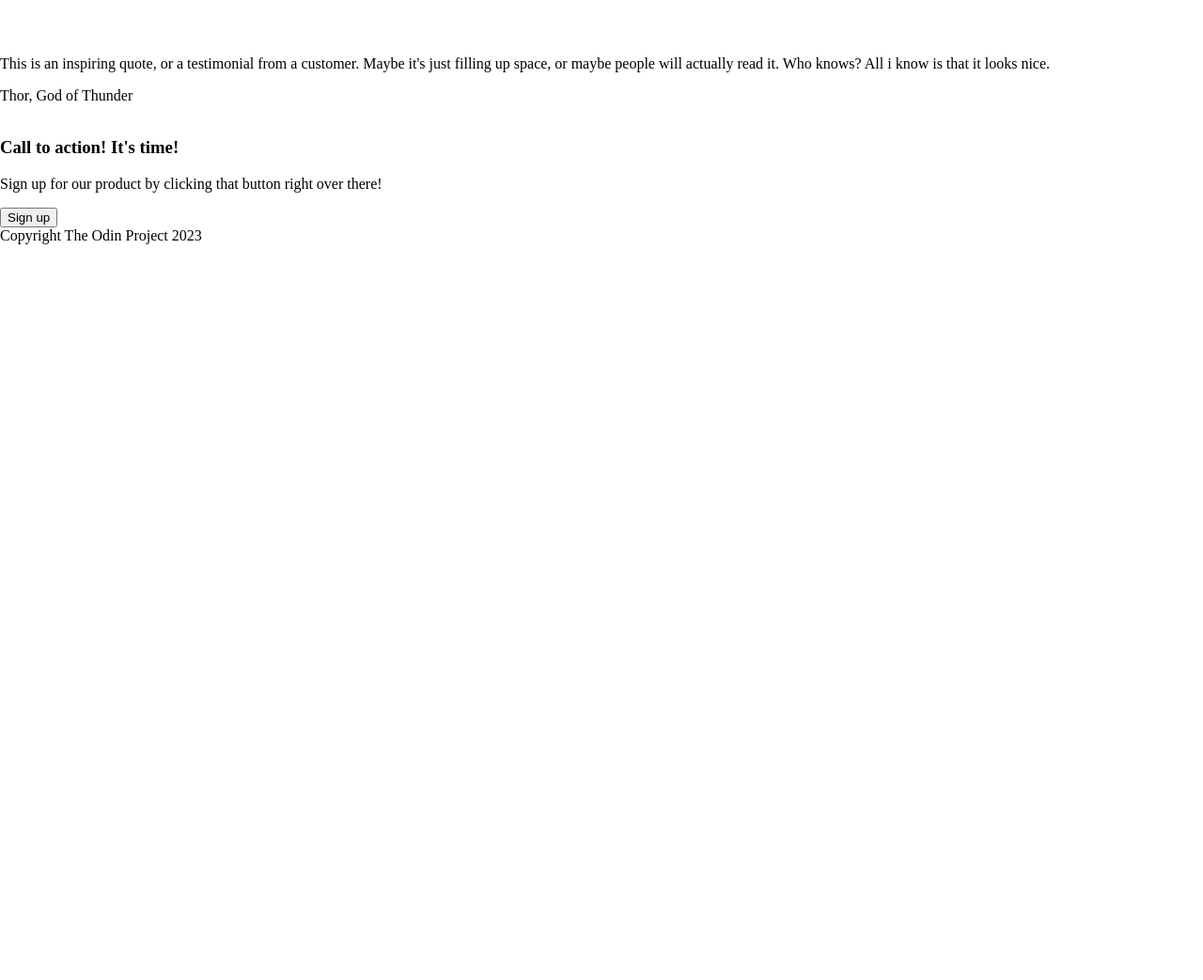
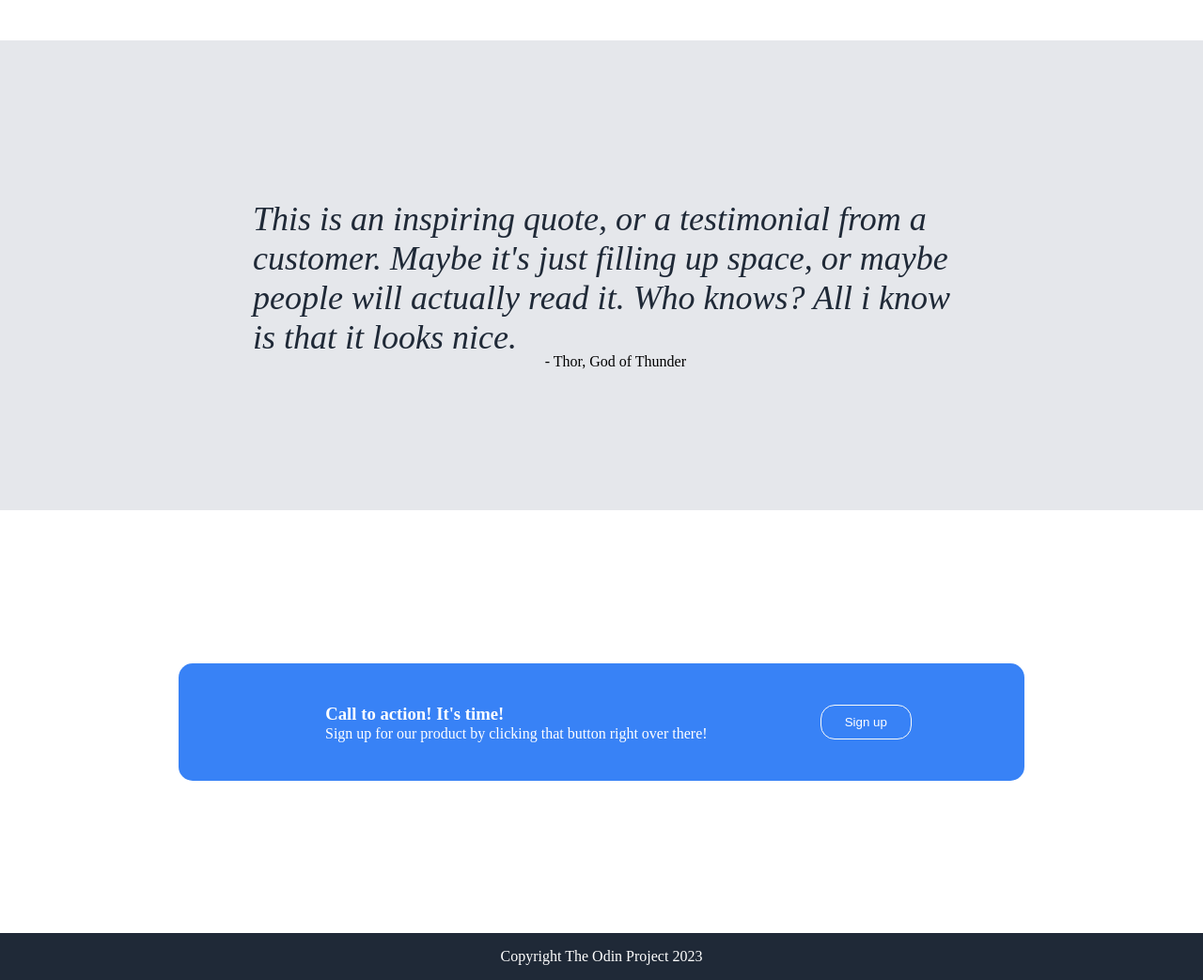
Before and after one commit to twright2090/css-project, a plain HTML site: page index.html in a window 1280 px wide. Shown: the part 1002-2045 px from the top of the page at 94% size. Before the commit the page ends 1262 px from the top, so only its background shows below. Drawn offline with Linux system fonts and the light colour scheme.

Commit message:
Complete website

```diff
--- a/index.html
+++ b/index.html
@@ -55,23 +55,27 @@
     </div>
   </div>
   <div class = "section-three">
-    <p> This is an inspiring quote, or a testimonial
-        from a customer. Maybe it's just filling up
-        space, or maybe people will actually read it.
-        Who knows? All i know is that it looks nice.
+    <p class = "quote"> This is an inspiring quote, or a testimonial
+        from a <br>customer. Maybe it's just filling up
+        space, or maybe <br>people will actually read it.
+        Who knows? All i know <br>is that it looks nice.
 
     </p>
-    <p>Thor, God of Thunder</p>
+    <p class = "source">- Thor, God of Thunder</p>
   </div>
   <div class = "section-four">
     <div class = "container">
-        <h3>Call to action! It's time!</h3>
-        <p> Sign up for our product by clicking that button
+      <div class = "left-container">
+        <h3 class = "call">Call to action! It's time!</h3>
+        <p class = "call-desc"> Sign up for our product by clicking that button
             right over there!
         </p>
-        <button> Sign up</button>
+      </div>
+      <div class = "right-container">
+        <button class = "call-button"> Sign up</button>
+      </div>
     </div>
   </div>
-  <footer> Copyright The Odin Project 2023</footer>
+  <div class = "footer"> Copyright The Odin Project 2023</div>
 </body>
 </html>
--- a/styles.css
+++ b/styles.css
@@ -102,3 +102,90 @@ h2 {
     font-weight: bolder;
     color:#1F2937;
 }
+
+.section-three {
+    height: 500px;
+    display: flex;
+    flex-direction: column;
+    background-color: #E5E7EB;
+    justify-content: center;
+}
+
+.quote {
+    align-self: center;
+    font-style: italic;
+    font-size: 36px;
+    color:#1F2937;
+}
+
+.source {
+    margin-left:auto;
+    margin-right: 550px;
+    margin-top: -40px;
+}
+
+.section-four {
+    display: flex;
+    height: 450px;
+    display: flex;
+    justify-content: center;
+    align-items: center;
+}
+
+.container {
+    display: flex;
+    height: 125px;
+    background-color: #3882F6;
+    width: 900px;
+    border-radius: 15px;
+}
+
+.left-container {
+    justify-content: center;
+    align-items: center;
+    display: flex;
+    flex-direction: column;
+    color: white;
+}
+
+
+.right-container {
+    display: flex;
+    justify-content: center;
+    align-items: center;
+    margin-left: auto;
+    margin-right: auto;
+}
+
+.call {
+    padding-right: 60px;
+    padding-bottom: -20px;
+}
+
+.call-desc {
+    padding-left: 156px;
+    margin-top: -17px;
+}
+
+.call-button {
+    background-color: #3882F6;
+    color: white;
+    border-radius: 15px;
+    padding: 10px 25px;
+    border: none;
+    text-align: center;
+    text-decoration: none;
+    border-color: #f9faf8;
+    border-style: solid;
+    border-width: 1px;
+}
+
+.footer {
+    background-color: #1F2937;
+    color: white;
+    display:flex;
+    height: 50px;
+    align-items: center;
+    justify-content: center;
+    margin-bottom: 0px;
+}
```
